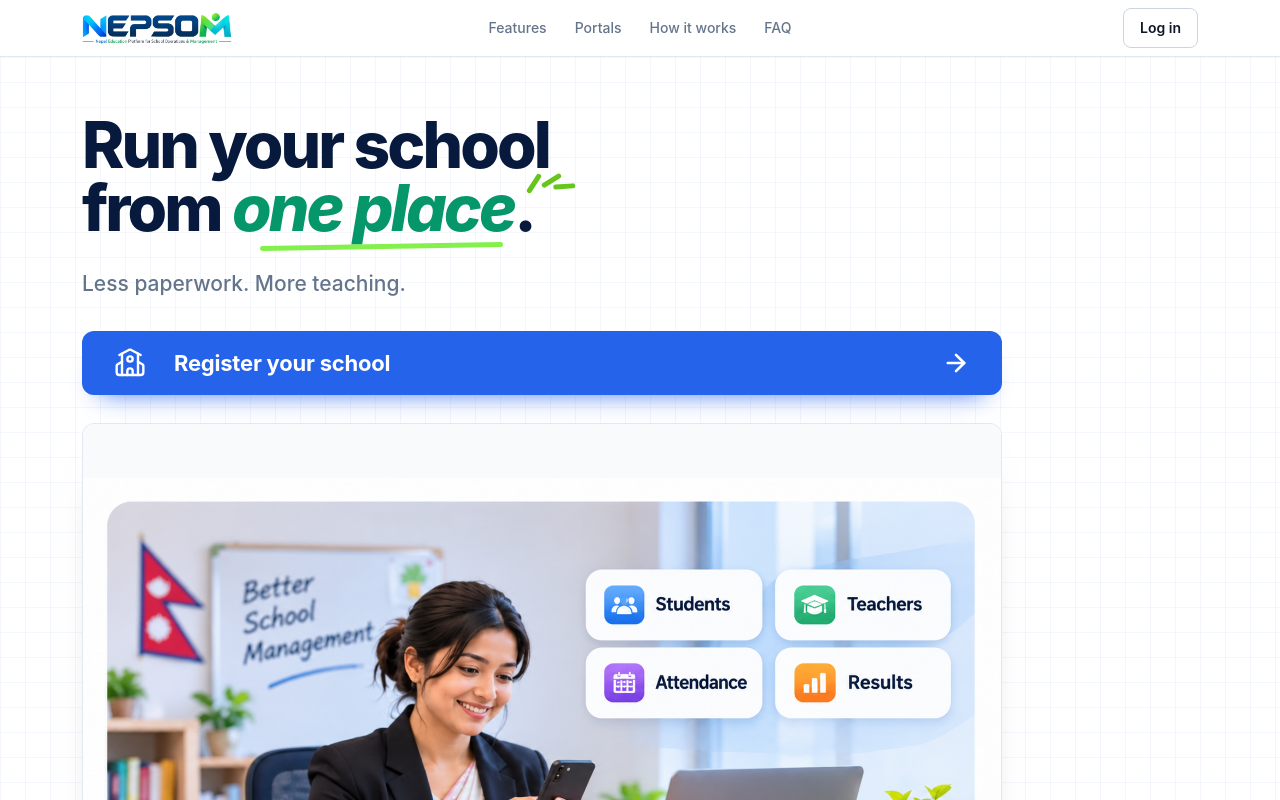
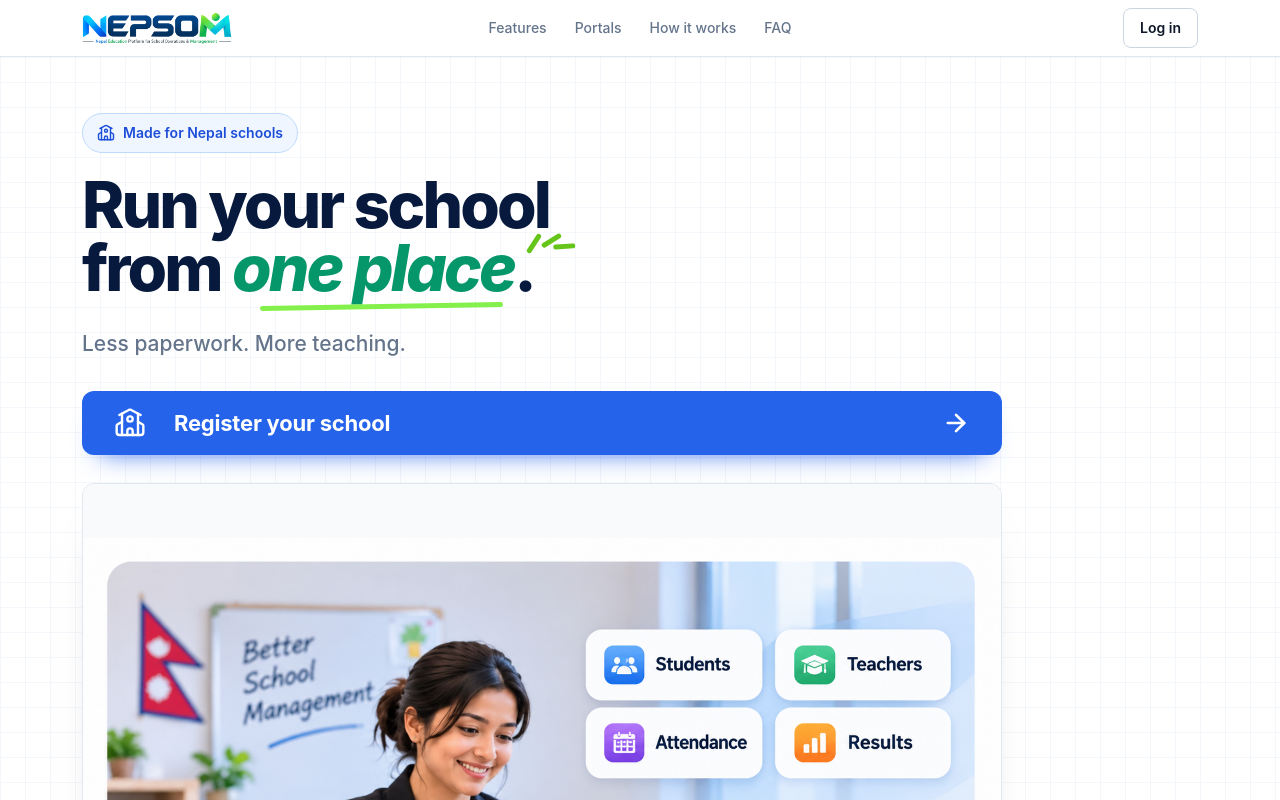
Before and after one commit to basantathapa7495/snap-main, a Next.js app: page / in a window 1280 px wide. Shown: the top 800 px of the page. Built offline with nearby package versions, Linux system fonts and the light colour scheme.

Commit message:
Add Nepal schools hero badge

```diff
--- a/app/page.tsx
+++ b/app/page.tsx
@@ -120,9 +120,14 @@ export default function HomePage() {
         <section aria-labelledby="hero-heading" className="border-b border-[#E2E8F0]">
           <div className={`${container} flex flex-col items-start py-8 text-left sm:py-12 lg:py-14`}>
             <div className="w-full max-w-[920px]">
+              <p className="inline-flex min-h-10 items-center gap-2 rounded-full border border-[#BFDBFE] bg-[#EFF6FF] px-3.5 text-sm font-semibold text-[#1D4ED8]">
+                <School className="h-[18px] w-[18px] shrink-0" strokeWidth={1.9} aria-hidden="true" />
+                Made for Nepal schools
+              </p>
+
               <h1
                 id="hero-heading"
-                className="text-[46px] font-extrabold leading-[0.99] tracking-[-0.045em] text-[#071A3D] sm:text-[56px] lg:text-[64px]"
+                className="mt-5 text-[46px] font-extrabold leading-[0.99] tracking-[-0.045em] text-[#071A3D] sm:text-[56px] lg:text-[64px]"
               >
                 <span className="block">Run your school</span>
                 <span className="block">
```
